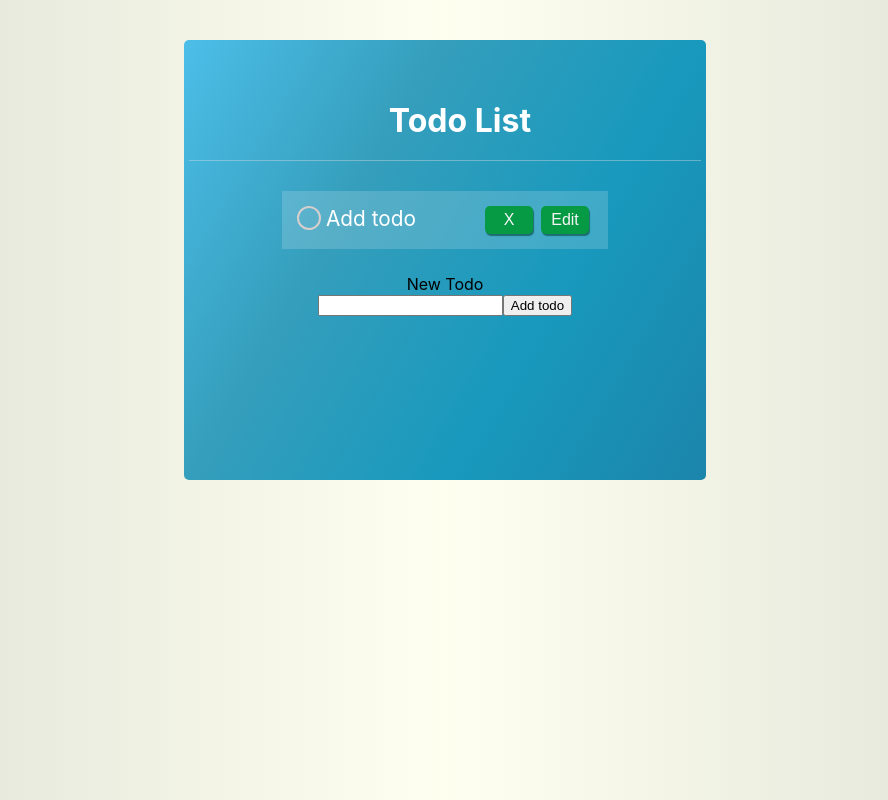
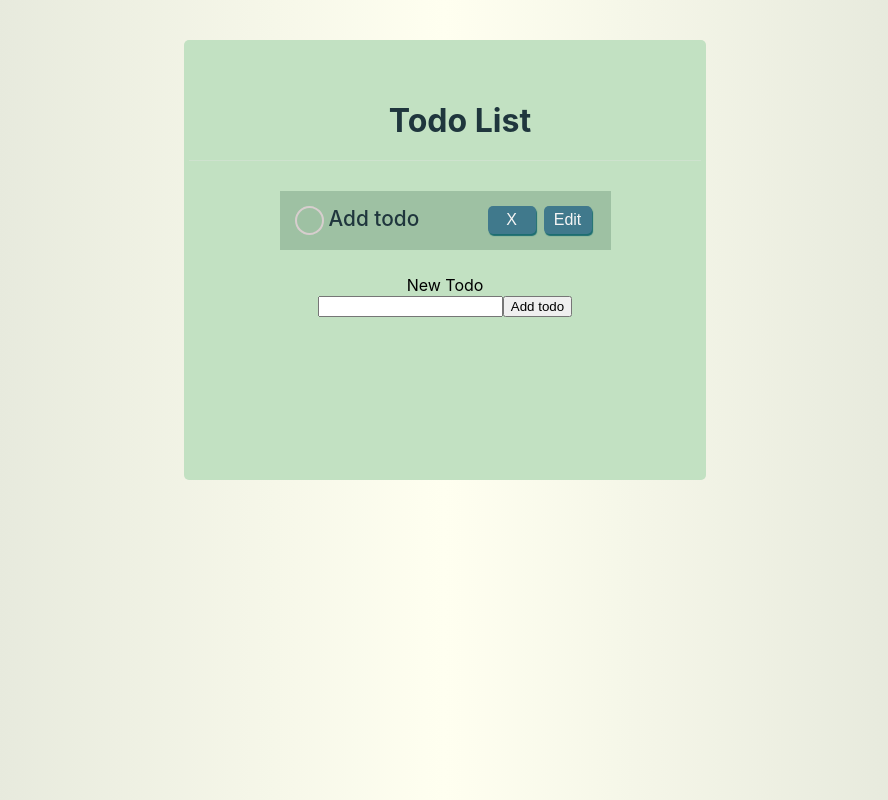
Before and after one commit to dseda/react-todo-app, a React (Create React App) app: page / in a window 1280 px wide. Shown: the whole page, without its empty margins (195-1083 px from the left). Built offline with nearby package versions, Linux system fonts and the light colour scheme.

Commit message:
style todo list

```diff
--- a/src/NewTodoForm.css
+++ b/src/NewTodoForm.css
@@ -1,3 +1,11 @@
 form {
+  text-align: center;
   padding: 20px;
 }
+
+input {
+  display: inline;
+}
+label {
+  text-align: left;
+}
--- a/src/Todo.css
+++ b/src/Todo.css
@@ -3,25 +3,37 @@
   display: flex;
   margin: 5px auto;
   padding: 15px;
-  background-color: rgba(247, 247, 247, 0.174);
+  background-color: #9ec1a3;
   justify-content: space-around;
   /* border-bottom: 1px rgb(223, 213, 213) solid; */
   width: 50%;
-  color: rgb(255, 255, 255);
+  color: #1f363d;
   min-width: fit-content;
 }
 .Todo .NotDone {
   border: 2px solid #d7cece;
   border-radius: 50%;
-  padding: 10px;
+  width: 25px;
+  height: 25px;
+  /* padding: 10px; */
   align-self: flex-start;
 }
+/* img {
+  max-width: 100%;
+  width: 20px;
+  height: 20px;
+} */
 .Todo .Done {
-  background-color: rgb(69, 216, 0);
+  /* background-color: rgb(7, 154, 68); */
+  background-color: green;
+  background-image: url("./tick.png");
+  background-size: 18px;
+  background-repeat: no-repeat;
+  background-position: center;
 }
 .Todo .Done + li {
-  text-decoration: 4px rgb(69, 216, 0) line-through;
-  color: rgb(240, 235, 235);
+  text-decoration: 2px #1f363d line-through;
+  color: #1f363d;
 }
 li {
   margin: 0 5px;
@@ -30,7 +42,7 @@ li {
   list-style: none;
   align-self: flex-start;
   font-size: 1.3rem;
-  font-weight: 400;
+  font-weight: 500;
 }
 
 .Todo .Buttons {
@@ -39,7 +51,7 @@ li {
 .Todo button {
   margin: 0px 4px;
   color: whitesmoke;
-  background-color: rgb(7, 154, 68);
+  background-color: #40798c;
   border: none;
   padding: 5px 10px;
   border-radius: 5px;
--- a/src/Todo.js
+++ b/src/Todo.js
@@ -35,7 +35,9 @@ class Todo extends Component {
           <div
             className={`NotDone ${this.props.isDone ? "Done" : ""}`}
             onClick={this.handleTodoCompletion}
-          ></div>
+          >
+            {/* <img src={tick} /> */}
+          </div>
           <li>{this.props.task}</li>
           <div className="Buttons">
             <button onClick={this.handleClick}>X</button>
--- a/src/TodoList.css
+++ b/src/TodoList.css
@@ -4,20 +4,21 @@
   padding: 20px 5px;
   min-height: 50vh;
   border-radius: 5px;
-  background: linear-gradient(
+  background-color: #c2e1c2;
+  /* background: linear-gradient(
     120deg,
     rgb(76, 190, 232),
     rgb(53, 158, 188),
     rgb(24, 153, 189),
     rgb(28, 133, 171)
-  );
+  ); */
 }
 .TodoList h1 {
   text-align: center;
   padding: 20px 20px 20px 50px;
   margin-bottom: 30px;
   border-bottom: 1px solid rgba(227, 227, 227, 0.38);
-  color: white;
+  color: #1f363d;
 }
 @media screen and (max-width: 600px) {
   .TodoList {
```
Also changed, not shown: src/index.js (+6 -6 lines), src/tick.png (added).
